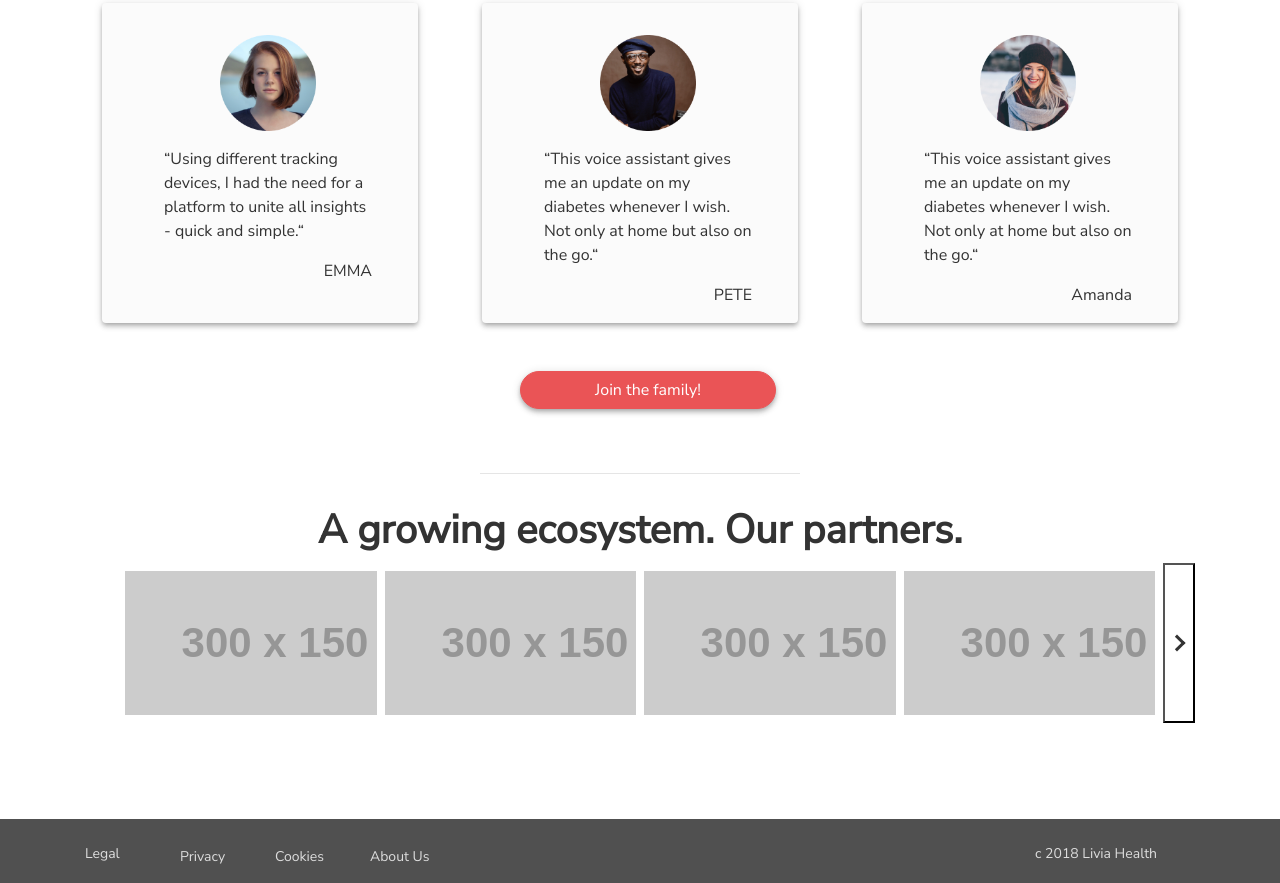
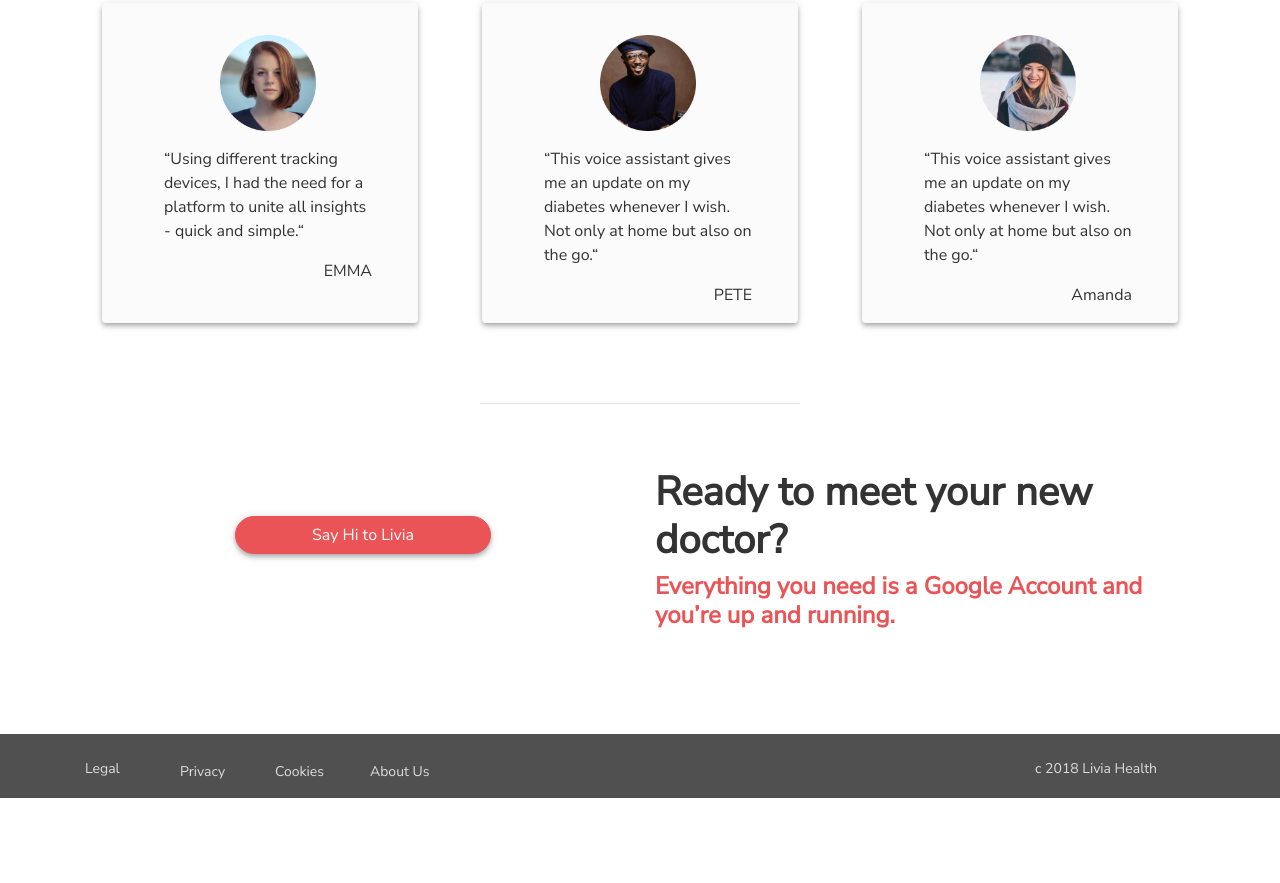
Before and after one commit to DanielSzym/tpvoice, a plain HTML site: page index.html in a window 1280 px wide. Shown: the part 1771-2654 px from the top of the page. After the commit the page ends 2569 px from the top, so only its background shows below. Drawn offline with nearby package versions, Linux system fonts and the light colour scheme; placeholder pictures from the web are drawn by us.

Commit message:
Landing page last action button

```diff
--- a/index.html
+++ b/index.html
@@ -139,75 +139,78 @@
         </div>
       </div>
       <!-- Action button III -->
+      <!--
       <div class="d-flex justify-content-center" style="margin:2rem 0 4rem 0">
         <a href="#"><button type="button" class="btn btn-red" style="margin:1rem 0 0 1rem; border-radius:50rem; min-width:16rem">Join the family!</button></a>
       </div>
+      -->
     </div>
 
     <div class="container">
       <!-- Partners -->
+      <!--
       <hr style="width:320px;">
       <div class="d-flex justify-content-center" style="margin-top:2rem">
         <h2>A growing ecosystem. Our partners.</h2>
       </div>
-      <div class="col-sm">
       <div class="row">
 
+        <div class="col-1">
+          <div class="d-flex justify-content-center align-content-center">
+            <img src="img/partner_nav_back.svg" alt="nav back">
           </div>
         </div>
 
-<!-- begin of HTML code for slider by Erin Ruby -->
-      <div id="logo-slider">
-  <button class='arrow prev'></button>
-  <button class='arrow next'></button>
-  <div class="logo-slider-frame">
-
-    <div class="logo-slider-item">
-      <div class="logo-slider-inset">
-          <img src="http://placehold.it/300x150">
+        <div class="col-2">
+          <div class="d-flex justify-content-center">
+            <img src="img/partner_clarity.png" alt="Partner Clarity" class="img-responsive">
           </div>
         </div>
 
-    <div class="logo-slider-item">
-      <div class="logo-slider-inset">
-          <img src="http://placehold.it/300x150">
+        <div class="col-2">
+          <div class="d-flex justify-content-center">
+            <img src="img/partner_fitbit.png" alt="Partner Fitbit" class="img-responsive">
           </div>
         </div>
 
-    <div class="logo-slider-item">
-      <div class="logo-slider-inset">
-          <img src="http://placehold.it/300x150">
+        <div class="col-2">
+          <div class="d-flex justify-content-center">
+            <img src="img/partner_garmin.png" alt="Partner Garmin" class="img-responsive">
           </div>
         </div>
 
-
-    <div class="logo-slider-item">
-      <div class="logo-slider-inset">
-          <img src="http://placehold.it/300x150">
+        <div class="col-2">
+          <div class="d-flex justify-content-center">
+            <img src="img/partner_lifesum.png" alt="Partner Lifesum" class="img-responsive">
           </div>
         </div>
 
-    <div class="logo-slider-item">
-      <div class="logo-slider-inset">
-          <img src="http://placehold.it/300x150">
+        <div class="col-1">
+          <div class="d-flex justify-content-center align-content-center" style="background-color:red;">
+            <img src="img/partner_nav_forward.svg" alt="nav back">
           </div>
         </div>
+      </div>  -->
+    </div>
 
-    <div class="logo-slider-item">
-      <div class="logo-slider-inset">
-          <img src="http://placehold.it/300x150">
+    <!-- -->
+    <hr style="width:320px;margin-top:5rem;">
+    <div class="d-flex justify-content-center" style="margin-top:2rem">
+      <div class="container" style="margin-top:2rem">
+        <div class="row">
+          <div class="col-sm">
+            <!-- Action button IV -->
+            <div class="d-flex justify-content-center" style="margin:2rem 0 4rem 0">
+              <a href="#"><button type="button" class="btn btn-red" style="margin:1rem 0 0 1rem; border-radius:50rem; min-width:16rem">Say Hi to Livia</button></a>
             </div>
           </div>
-
+          <div class="col-sm">
+            <h2>Ready to meet your new doctor?</h2>
+            <h3>Everything you need is a Google Account and you’re up and running.</h3>
           </div>
         </div>
-  <!-- end of HTML code for slider by Erin Ruby -->
-
-
       </div>
-
     </div>
-
 
 
     <br><br><br><br>
@@ -240,8 +243,7 @@
 
 
     <!-- Optional JavaScript -->
-    <script src="https://ajax.googleapis.com/ajax/libs/jquery/3.1.0/jquery.min.js"></script>
-    <script src="partnerSlider.js"></script>
+
     <!-- jQuery first, then Popper.js, then Bootstrap JS -->
     <script src="https://code.jquery.com/jquery-3.3.1.slim.min.js" integrity="sha384-q8i/X+965DzO0rT7abK41JStQIAqVgRVzpbzo5smXKp4YfRvH+8abtTE1Pi6jizo" crossorigin="anonymous"></script>
     <script src="https://cdnjs.cloudflare.com/ajax/libs/popper.js/1.14.3/umd/popper.min.js" integrity="sha384-ZMP7rVo3mIykV+2+9J3UJ46jBk0WLaUAdn689aCwoqbBJiSnjAK/l8WvCWPIPm49" crossorigin="anonymous"></script>
--- a/styles.css
+++ b/styles.css
@@ -99,111 +99,7 @@ footer{
   height:96px;
   margin-bottom:1rem;
 }
-
-
-#logo-slider {
-  position: relative;
-  top: 0;
-  left: 0;
-  right: 0;
-  bottom: 0;
-  width: 100%;
-  height: 10em;
-  margin: auto;
-  overflow: hidden;
+.partnerContainer{
+  background-color:red;
+  height:128px;
 }
-#logo-slider .arrow {
-  cursor: pointer;
-  position: absolute;
-  width: 2em;
-  height: 100%;
-  padding: 0;
-  margin: 0;
-  outline: 0;
-  background: transparent;
-}
-#logo-slider .arrow:hover {
-  background: rgba(0, 0, 0, 0.1);
-}
-#logo-slider .arrow:before {
-  content: '';
-  position: absolute;
-  top: 0;
-  left: 0;
-  right: 0;
-  bottom: 0;
-  width: 0.75em;
-  height: 0.75em;
-  margin: auto;
-  border-style: solid;
-}
-#logo-slider .prev {
-  left: 0;
-  bottom: 0;
-}
-#logo-slider .prev:before {
-  left: 0.25em;
-  border-width: 3px 0 0 3px;
-  border-color: #333 transparent transparent #333;
-  transform: rotate(-45deg);
-}
-#logo-slider .next {
-  right: 0;
-  bottom: 0;
-}
-#logo-slider .next:before {
-  right: 0.25em;
-  border-width: 3px 3px 0 0;
-  border-color: #333 #333 transparent transparent;
-  transform: rotate(45deg);
-}
-#logo-slider .logo-slider-frame {
-  position: absolute;
-  top: 0;
-  left: 2em;
-  right: 2em;
-  bottom: 0;
-  border-left: 0.25em solid transparent;
-  border-right: 0.25em solid transparent;
-  overflow: hidden;
-}
-#logo-slider .logo-slider-item {
-  position: absolute;
-  top: 0;
-  bottom: 0;
-  width: 25%;
-  height: 100%;
-}
-#logo-slider .logo-slider-inset {
-  position: absolute;
-  top: 0;
-  left: 0;
-  right: 0;
-  bottom: 0;
-  margin: 0.5em 0.25em;
-  overflow: hidden;
-}
-@media ( max-width: 60em ) {
-  #logo-slider .logo-slider-item {
-    width: 33.33%;
-  }
-  #logo-slider {
-    height: 10em;
-  }
-}
-@media ( max-width: 45em ) {
-  #logo-slider .logo-slider-item {
-    width: 50%;
-  }
-  #logo-slider {
-    height: 12em;
-  }
-}
-@media ( max-width: 30em ) {
-  #logo-slider .logo-slider-item {
-    width: 100%;
-  }
-  #logo-slider {
-    height: 12em;
-  }
-}
```
Also changed, not shown: img/partner_clarity.png (added), img/partner_fitbit.png (added), img/partner_garmin.png (added), img/partner_lifesum.png (added), img/partner_nav_back.svg (added), img/partner_nav_forward.svg (added), img/partner_polar.png (added). Lines whose indentation alone changed are shown as unchanged.
